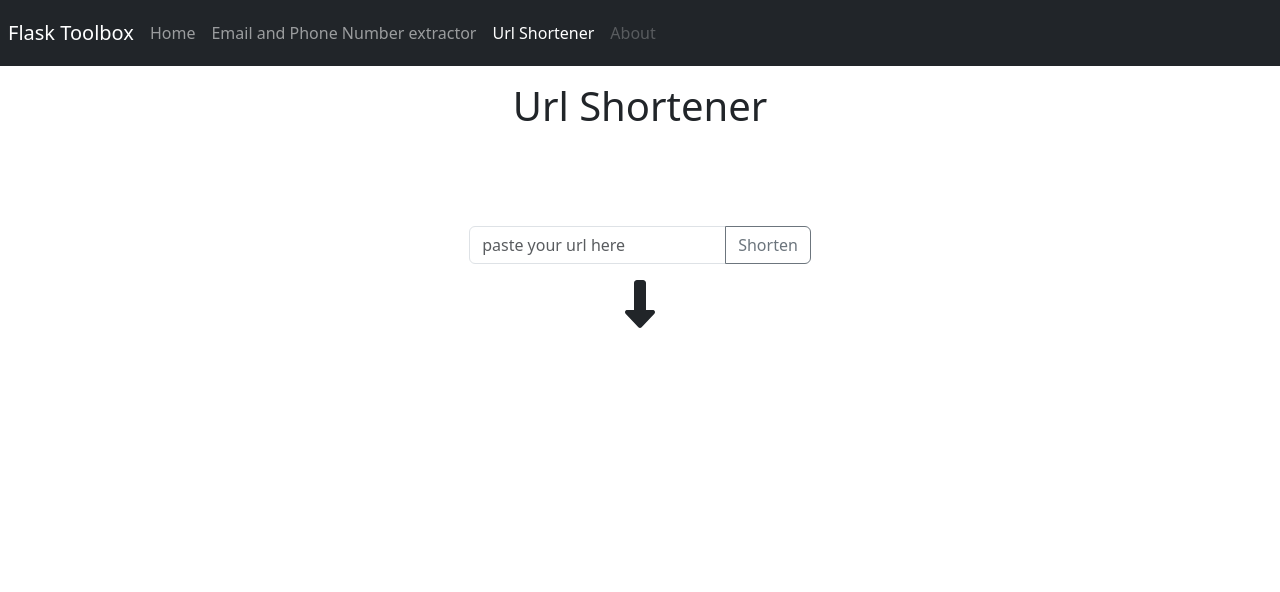
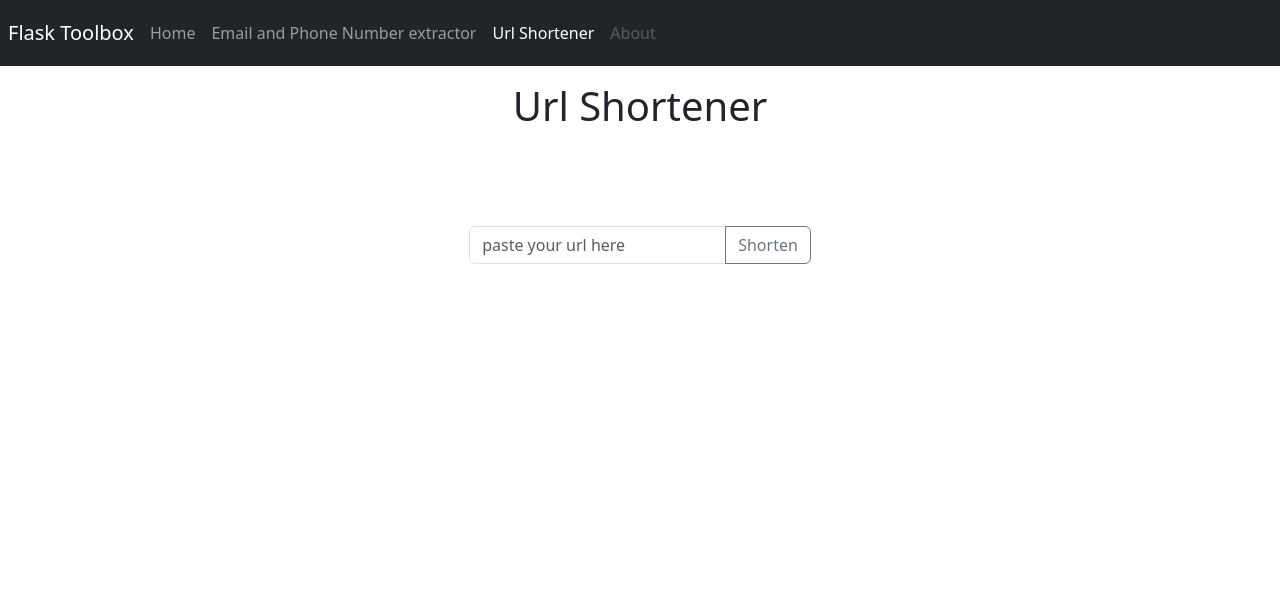
Before and after one commit to hidriamin/Flask-Toolbox, a Flask app: page /urlShortener/ in a window 1280 px wide. Shown: the top 592 px of the page. Run offline with Flask 3, Linux system fonts and the light colour scheme.

Commit message:
visual update, includes arrow only shows after shorten is clicked

```diff
--- a/blueprints/urlshortener/templates/urlshortener.html
+++ b/blueprints/urlshortener/templates/urlshortener.html
@@ -68,7 +68,11 @@
             </form>
 
         </div>
-        <div class="downArrow mt-3">
+        {% if shortUrl %}
+
+        <div id="resultBox" class="d-flex flex-column align-items-center mt-4">
+
+            <div class="downArrow mb-3">
                 <svg xmlns="http://www.w3.org/2000/svg" height="3em"
                     viewBox="0 0 320 512"><!--! Font Awesome Free 6.4.2 by @fontawesome - https://fontawesome.com License - https://fontawesome.com/license (Commercial License) Copyright 2023 Fonticons, Inc. -->
                     <style>
@@ -80,17 +84,12 @@
                         d="M2 334.5c-3.8 8.8-2 19 4.6 26l136 144c4.5 4.8 10.8 7.5 17.4 7.5s12.9-2.7 17.4-7.5l136-144c6.6-7 8.4-17.2 4.6-26s-12.5-14.5-22-14.5l-72 0 0-288c0-17.7-14.3-32-32-32L128 0C110.3 0 96 14.3 96 32l0 288-72 0c-9.6 0-18.2 5.7-22 14.5z" />
                 </svg>
             </div>
-        <div id="resultBox" class="d-flex flex-row mt-4">
-            {% if shortUrl %}
             <div>
                 <!-- <label for="result" class="form-label">Result:</label> -->
-                <textarea class="form-control" id="result" rows="1" cols="26">{{shortUrl}}</textarea>
+                <textarea class="form-control" id="result" rows="1" cols="30">{{shortUrl}}</textarea>
 
             </div>
-
-        </div>
-        <div>
-            <input type="button" onclick='copyText()' class="copyButton btn btn-outline-secondary h-60 mt-4 ms-3"
+            <input type="button" onclick='copyText()' class="copyButton btn btn-outline-secondary mt-4"
                 id="button-addon2" value="Copy">
             <svg class="CopyNotification hidden mt-4 ms-2" xmlns="http://www.w3.org/2000/svg" height="1em"
                 viewBox="0 0 512 512"><!--! Font Awesome Free 6.4.2 by @fontawesome - https://fontawesome.com License - https://fontawesome.com/license (Commercial License) Copyright 2023 Fonticons, Inc. -->
@@ -98,14 +97,6 @@
                     d="M256 512A256 256 0 1 0 256 0a256 256 0 1 0 0 512zM369 209L241 337c-9.4 9.4-24.6 9.4-33.9 0l-64-64c-9.4-9.4-9.4-24.6 0-33.9s24.6-9.4 33.9 0l47 47L335 175c9.4-9.4 24.6-9.4 33.9 0s9.4 24.6 0 33.9z" />
             </svg>
             {% endif %}
-        </div>
-    </div>
-
-
-
-
-
-
             <div class="credits text-center mx-auto fixed-bottom mb-2" style="width:fit-content; ">
                 <h5>App by amin HIDRI.</h5>
                 <div class="d-flex justify-content-between">
@@ -124,6 +115,16 @@
                     </a>
                 </div>
             </div>
+        </div>
+
+    </div>
+
+
+
+
+
+
+
 
 
 
```
Lines whose indentation alone changed are shown as unchanged.
